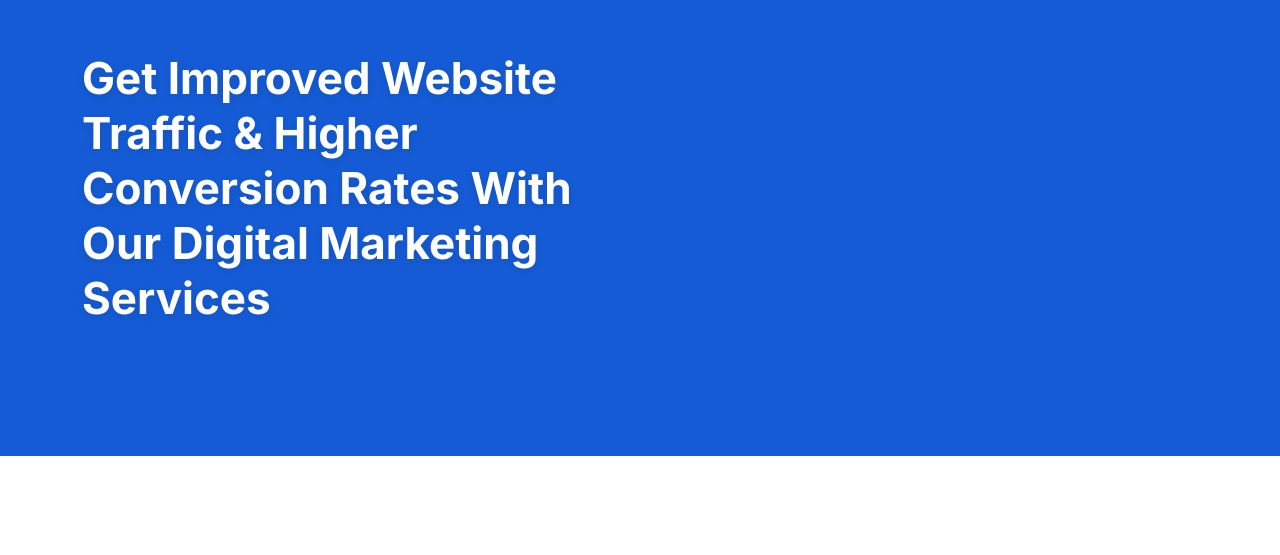
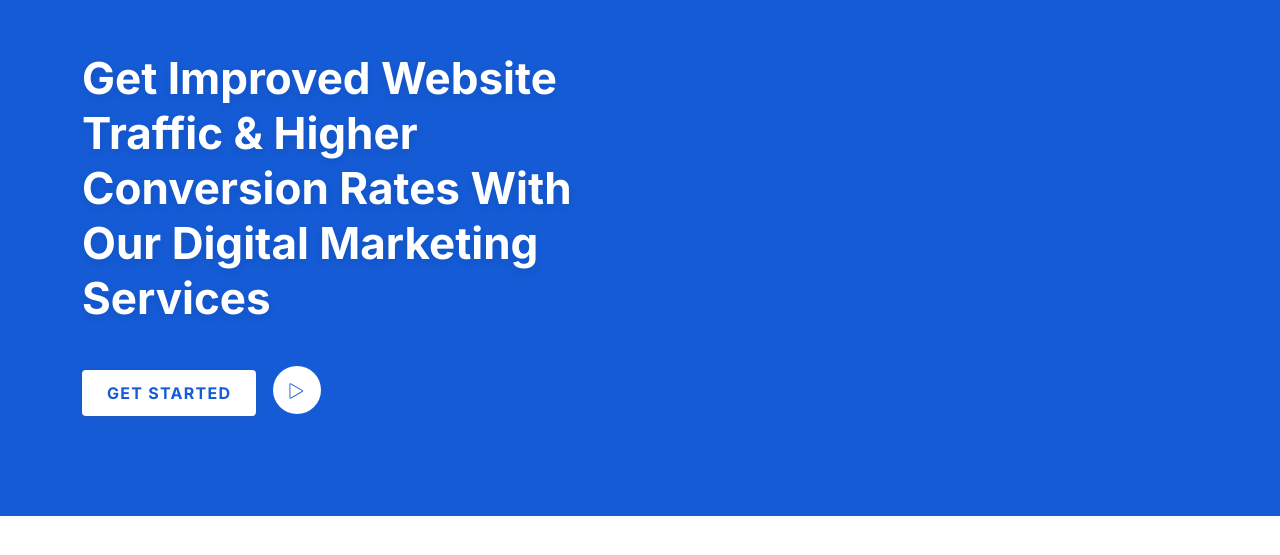
Before and after one commit to ahamedvasil/Landingpage2, a plain HTML site: page index.html in a window 1280 px wide. Shown: the part 109-664 px from the top of the page. Drawn offline with Linux system fonts and the light colour scheme; a script that the page names is missing.

Commit message:
Update index.html

```diff
--- a/index.html
+++ b/index.html
@@ -115,7 +115,15 @@
             <h1>Get Improved Website Traffic & Higher Conversion Rates with Our Digital Marketing Services</h1>
             <p>
             </p>
-
+          <div class="button">
+              <a href="javascript:void(0)" class="btn primary-btn">Get Started</a>
+              <a href="https://www.youtube.com/watch?v=r44RKWyfcFw&fbclid=IwAR21beSJORalzmzokxDRcGfkZA1AtRTE__l5N4r09HcGS5Y6vOluyouM9EM"
+                class="glightbox video-button">
+                <span class="btn icon-btn rounded-full">
+                  <i class="lni lni-play"></i>
+                </span>
+              </a>
+            </div>
           </div>
         </div>
         <div class="col-lg-6 col-md-12 col-12">
```
